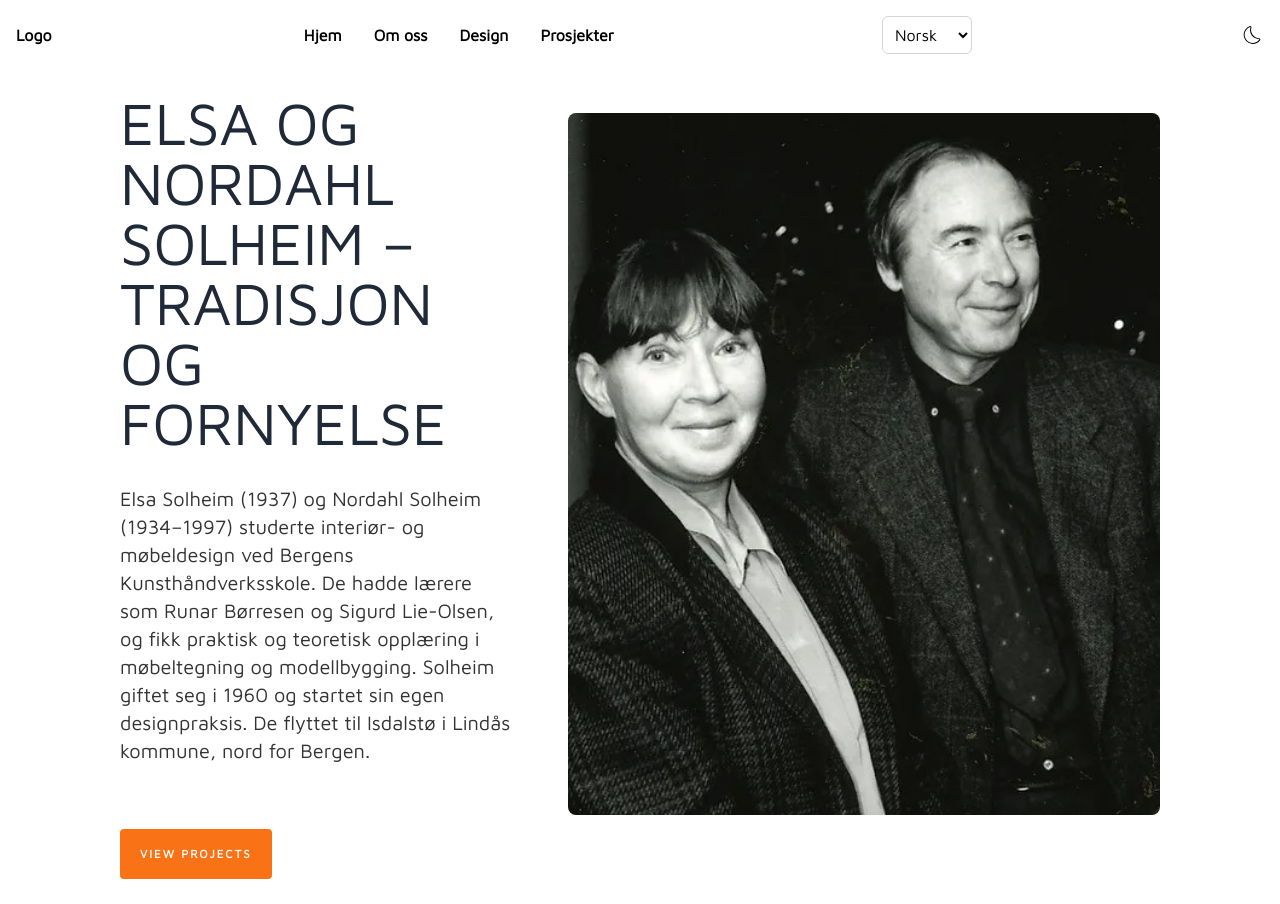
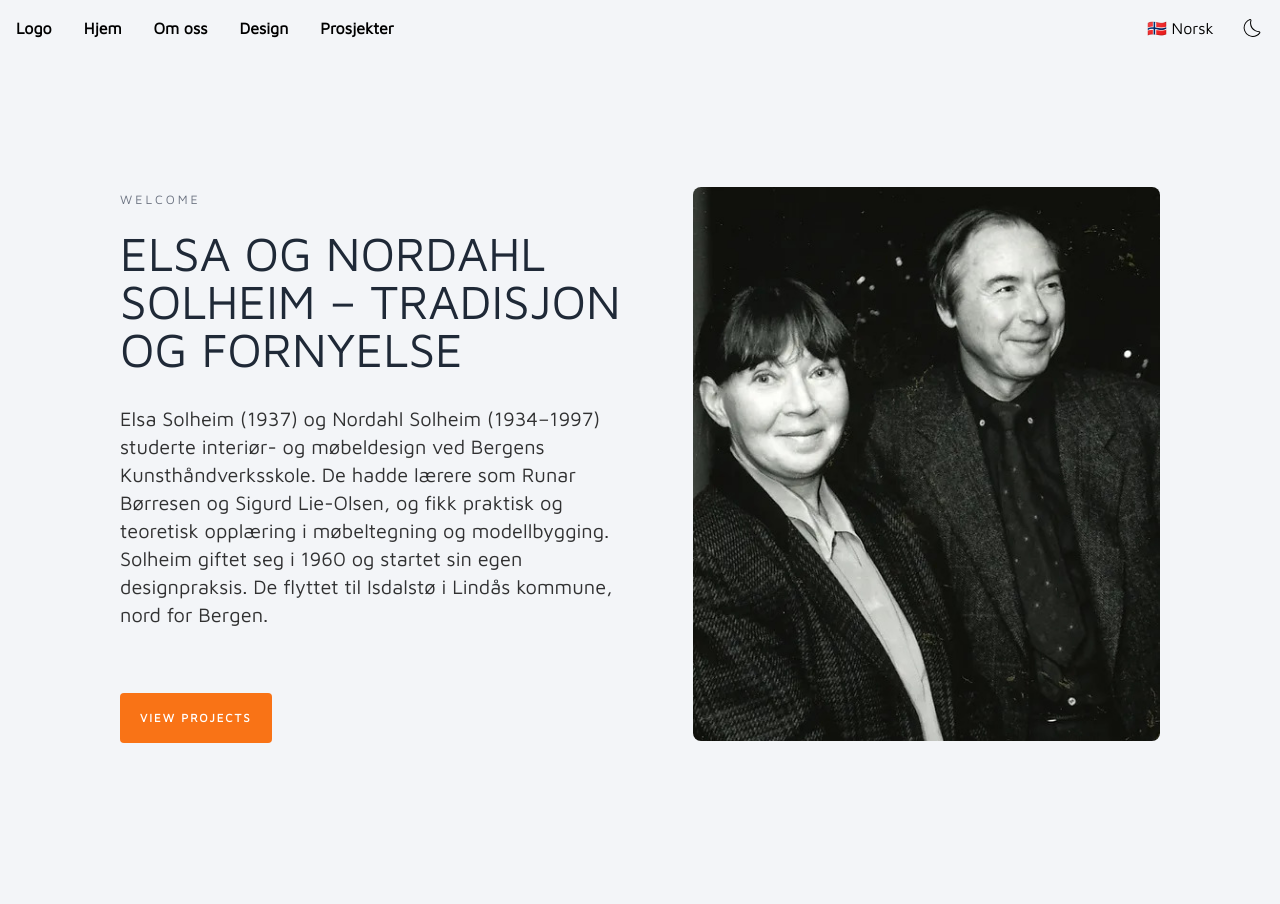
Before and after one commit to iamjianyoudai/solheim-design, a Next.js app: page / in a window 1280 px wide. Built offline with nearby package versions, Linux system fonts and the light colour scheme.

Commit message:
update lang selector

```diff
--- a/components/Hero.tsx
+++ b/components/Hero.tsx
@@ -26,7 +26,7 @@ export const Hero = () => {
     <section className="pt-32 lg:pt-16 pb-0 lg:pb-10" ref={ref}>
       <div className="wrapper">
         <div className="lg:flex w-full lg:w-10/12 mx-auto h-auto lg:h-screen lg:min-h-[700px] items-center justify-between lg:gap-6">
-          <div className="lg:w-5/12 z-[3] relative lg:pr-8">
+          <div className="lg:w-7/12 z-[3] relative lg:pr-8">
             {" "}
             {subtitle && (
               <Subtitle className="text-sm sm:text-base md:text-lg lg:text-xl">
@@ -42,7 +42,7 @@ export const Hero = () => {
                   transition: { delay: 0.2, duration: 0.5 },
                 }}
                 viewport={{ once: true }}
-                className="text-gray-800 text-4xl sm:text-2xl md:text-4xl lg:text-4xl xl:text-6xl w-auto lg:w-full mb-4 md:mb-8 "
+                className="text-gray-800 text-4xl sm:text-2xl md:text-4xl lg:text-3xl xl:text-5xl 2xl:text-6xl w-auto lg:w-full mb-4 md:mb-8 "
               >
                 {title}
               </motion.h1>
@@ -76,7 +76,7 @@ export const Hero = () => {
             )}
           </div>
 
-          <div className="lg:w-7/12 relative">
+          <div className="lg:w-6/12 relative">
             {" "}
             <motion.div
               initial={{ opacity: 0, x: 20 }}
@@ -101,8 +101,8 @@ export const Hero = () => {
                 src={"/hero4.jpg"}
                 alt="Hero img"
                 className=" max-h-[800px] rounded-lg"
-                width={828}
-                height={685}
+                width={728}
+                height={585}
                 priority
               />
             </motion.div>
--- a/components/layout/header/Header.tsx
+++ b/components/layout/header/Header.tsx
@@ -10,6 +10,12 @@ export const Header = () => {
   const [darkMode, setDarkMode] = useDarkMode();
   const [language, setLanguage] = useState("no");
 
+  const flagIcons = {
+    no: "🇳🇴",
+    en: "🇬🇧",
+    zh: "🇨🇳",
+  };
+
   return (
     <header
       role="banner"
@@ -17,8 +23,20 @@ export const Header = () => {
       style={{ backgroundColor: "var(--color-bg-primary)" }}
     >
       <div className="max-w-7xl mx-auto flex justify-between items-center px-4">
-        <div className="text-black dark:text-white font-bold">Logo</div>
+        <div className="flex items-center">
+          <div className="text-black dark:text-white font-bold mr-8">Logo</div>
           <Navigation language={language} setLanguage={setLanguage} />
+        </div>
+        <div className="flex items-center">
+          <select
+            value={language}
+            onChange={(e) => setLanguage(e.target.value)}
+            className="appearance-none bg-[#f3f5f8] dark:bg-[#333333] dark:text-white text-black"
+          >
+            <option value="no">{flagIcons.no} Norsk</option>
+            <option value="en">{flagIcons.en} English</option>
+            <option value="zh">{flagIcons.zh} 中文</option>
+          </select>
           <button
             onClick={() => setDarkMode(!darkMode)}
             className="text-black dark:text-white ml-4"
@@ -30,11 +48,12 @@ export const Header = () => {
             )}
           </button>
           <button
-          className="lg:hidden text-black dark:text-white font-semibold"
+            className="lg:hidden text-black dark:text-white font-semibold ml-4"
             onClick={() => setToggleMenu(!toggleMenu)}
           >
             <CiMenuBurger className="h-6 w-6" />
           </button>
+        </div>
       </div>
       <MobileNavigation isOpen={toggleMenu} language={language} />
     </header>
@@ -42,3 +61,48 @@ export const Header = () => {
 };
 
 export default Header;
+
+// import useDarkMode from "@/components/useDarkMode";
+// import { useState } from "react";
+// import { CiDark, CiMenuBurger } from "react-icons/ci";
+// import { MdOutlineLightMode } from "react-icons/md";
+// import MobileNavigation from "./MobileNavigation";
+// import Navigation from "./Navigation";
+
+// export const Header = () => {
+//   const [toggleMenu, setToggleMenu] = useState(false);
+//   const [darkMode, setDarkMode] = useDarkMode();
+//   const [language, setLanguage] = useState("no");
+
+//   return (
+//     <header
+//       role="banner"
+//       className="py-4 absolute w-full z-10"
+//       style={{ backgroundColor: "var(--color-bg-primary)" }}
+//     >
+//       <div className="max-w-7xl mx-auto flex justify-between items-center px-4">
+//         <div className="text-black dark:text-white font-bold">Logo</div>
+//         <Navigation language={language} setLanguage={setLanguage} />
+//         <button
+//           onClick={() => setDarkMode(!darkMode)}
+//           className="text-black dark:text-white ml-4"
+//         >
+//           {darkMode ? (
+//             <MdOutlineLightMode className="h-6 w-6" />
+//           ) : (
+//             <CiDark className="h-6 w-6" />
+//           )}
+//         </button>
+//         <button
+//           className="lg:hidden text-black dark:text-white font-semibold"
+//           onClick={() => setToggleMenu(!toggleMenu)}
+//         >
+//           <CiMenuBurger className="h-6 w-6" />
+//         </button>
+//       </div>
+//       <MobileNavigation isOpen={toggleMenu} language={language} />
+//     </header>
+//   );
+// };
+
+// export default Header;
--- a/components/layout/header/Navigation.tsx
+++ b/components/layout/header/Navigation.tsx
@@ -9,7 +9,6 @@ interface NavigationProps {
 
 const Navigation: React.FC<NavigationProps> = ({ language, setLanguage }) => {
   return (
-    <>
     <nav className="hidden lg:flex gap-8 text-black dark:text-white font-semibold">
       {navContent.map((item, index) => (
         <Link
@@ -21,18 +20,46 @@ const Navigation: React.FC<NavigationProps> = ({ language, setLanguage }) => {
         </Link>
       ))}
     </nav>
-
-      <select
-        value={language}
-        onChange={(e) => setLanguage(e.target.value)}
-        className="ml-4 bg-white dark:bg-gray-700 text-black dark:text-white border border-gray-300 dark:border-gray-600 rounded-md p-2"
-      >
-        <option value="no">Norsk</option>
-        <option value="en">English</option>
-        <option value="zh">中文</option>
-      </select>
-    </>
   );
 };
 
 export default Navigation;
+
+// import Link from "next/link";
+// import React from "react";
+// import { navContent } from "./navContent";
+
+// interface NavigationProps {
+//   language: string;
+//   setLanguage: (lang: string) => void;
+// }
+
+// const Navigation: React.FC<NavigationProps> = ({ language, setLanguage }) => {
+//   return (
+//     <>
+//       <nav className="hidden lg:flex gap-8 text-black dark:text-white font-semibold">
+//         {navContent.map((item, index) => (
+//           <Link
+//             key={index}
+//             href={item.href}
+//             className="dark:hover:text-gray-300 linkUnderlineHover"
+//           >
+//             {item.label[language as keyof typeof item.label]}
+//           </Link>
+//         ))}
+//       </nav>
+
+//       <select
+//         value={language}
+//         onChange={(e) => setLanguage(e.target.value)}
+//         className="ml-4 bg-white dark:bg-gray-700 text-black dark:text-white border border-gray-300 dark:border-gray-600 rounded-md p-2"
+//       >
+//         <option value="no">Norsk</option>
+//         <option value="en">English</option>
+//         <option value="zh">中文</option>
+//       </select>
+//     </>
+//   );
+// };
+
+// export default Navigation;
--- a/styles/globals.css
+++ b/styles/globals.css
@@ -6,7 +6,7 @@
 /* Define custom properties for color schemes */
 :root {
   --color-text-primary: #000; /* Black for light mode text */
-  --color-bg-primary: #fff; /* White for light mode background */
+  --color-bg-primary: #f3f5f8; /* White for light mode background */
   --color-link: #000; /* Black for light mode links */
   --color-link-hover: #555; /* Dark gray for hover state in light mode */
 }
@@ -90,7 +90,7 @@ h4 {
   position: absolute;
   width: 100%;
   height: 2px;
-  bottom: -3px;
+  bottom: -2px;
   left: 0;
   background-color: currentColor;
   visibility: hidden;
```
Lines whose indentation alone changed are shown as unchanged.
